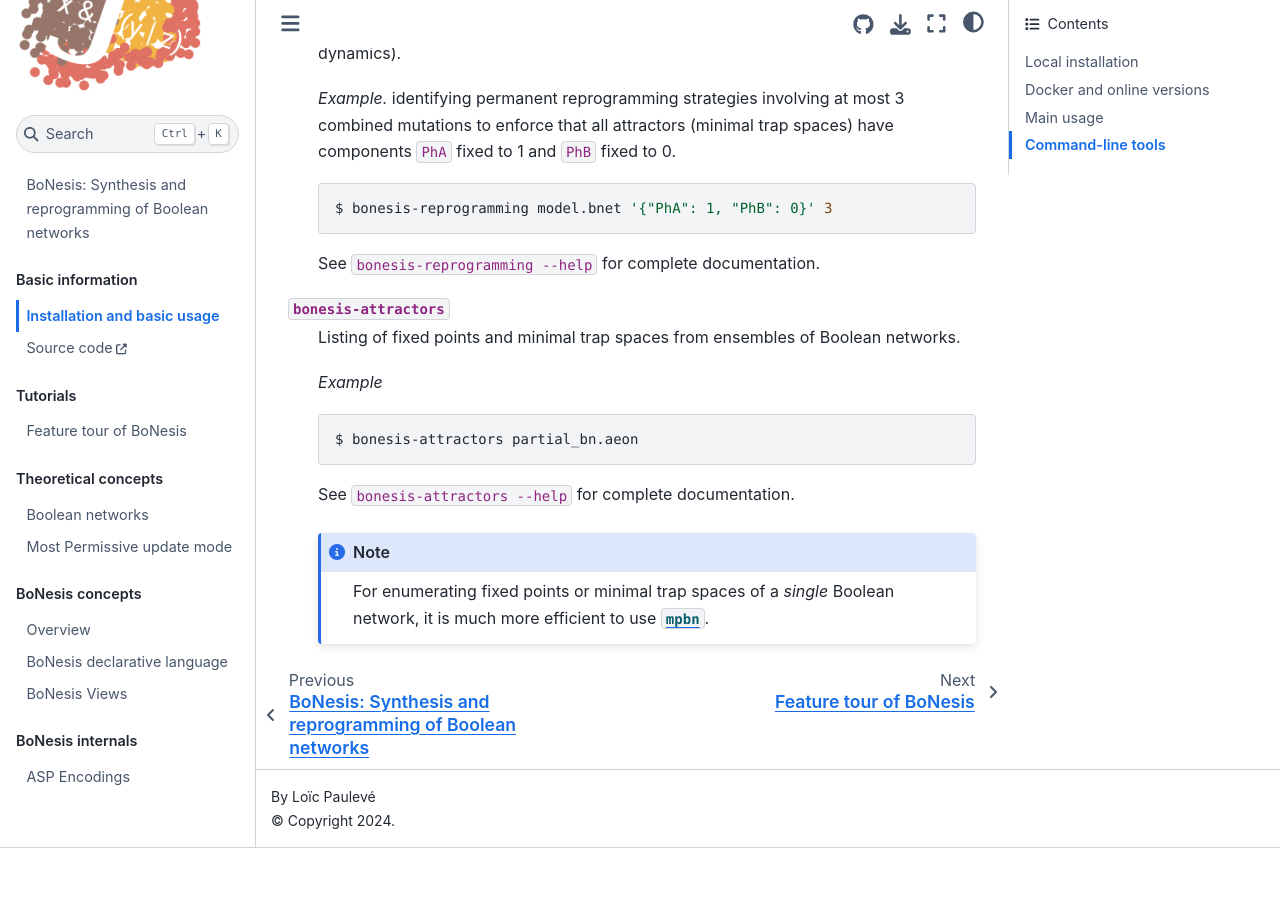
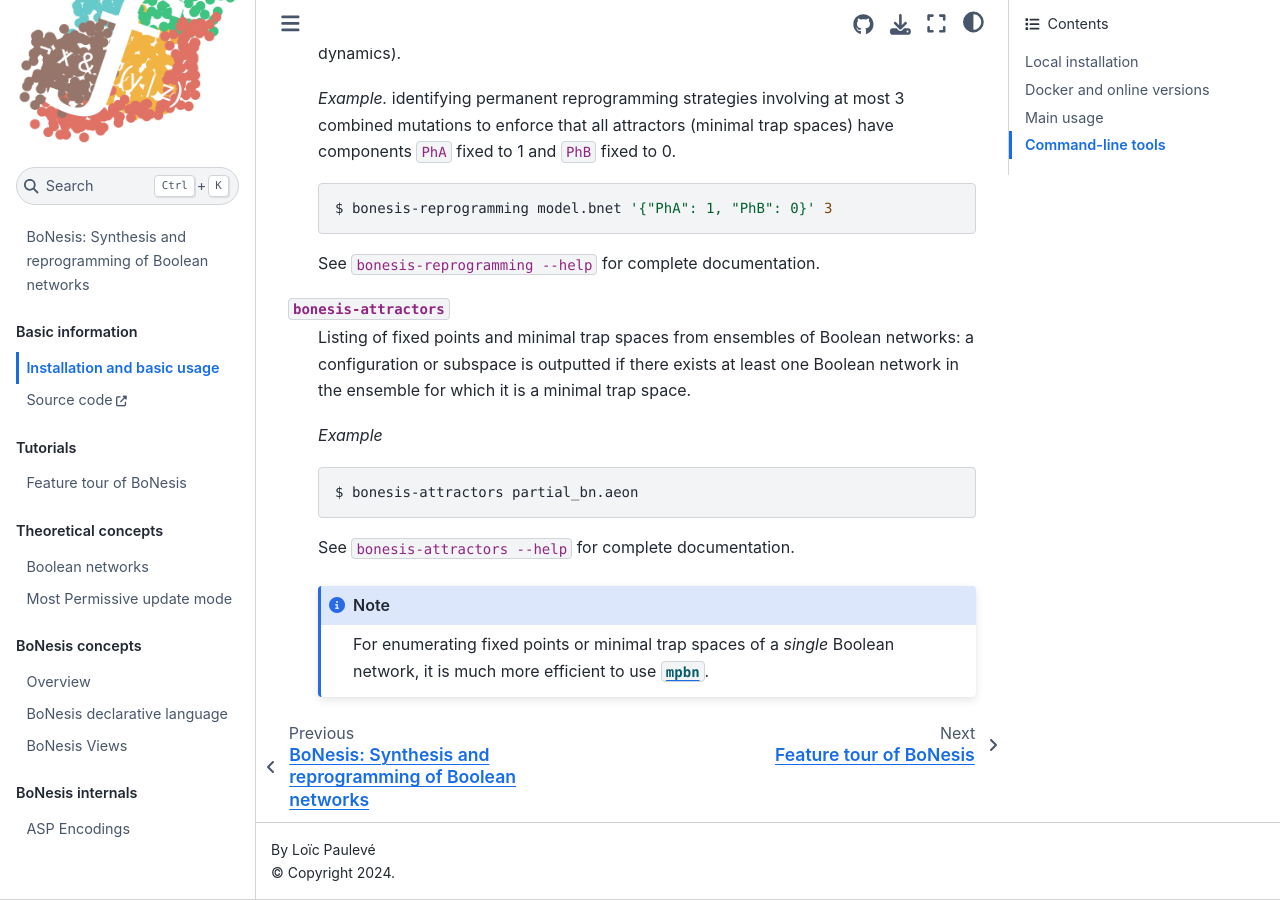
Before and after one commit to bnediction/bonesis, a Jupyter Book: the page built from doc/installation.md, in a window 1280 px wide and 900 px high, scrolled down 1211 px. Built offline with Jupyter Book 1.0.4 settings and Sphinx 7.4.7 and the Sphinx Book theme 1.1.4, drawn with Linux system fonts in a browser that asks for light colours; before the commit the page ends 2059 px from its top, so only the background shows below that.

Commit message:
improve description of bonesis-attractors

````diff
--- a/doc/installation.md
+++ b/doc/installation.md
@@ -48,7 +48,7 @@ Alongside the Python API, the following command-line tools are provided. Use `--
     See `bonesis-reprogramming --help` for complete documentation.
 
 `bonesis-attractors`
-: Listing of fixed points and minimal trap spaces from ensembles of Boolean networks.
+: Listing of fixed points and minimal trap spaces from ensembles of Boolean networks: a configuration or subspace is outputted if there exists at least one Boolean network in the ensemble for which it is a minimal trap space.
 
     *Example*
     ```shell
````
